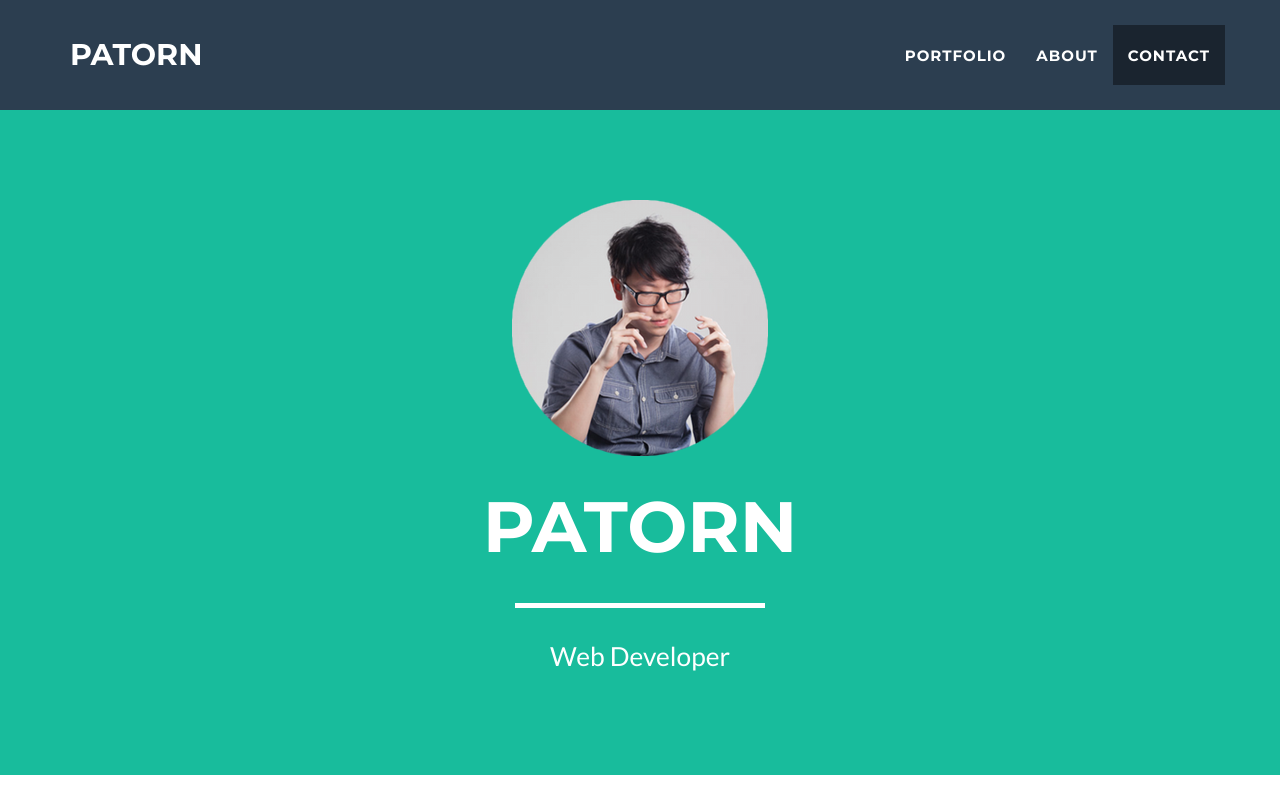
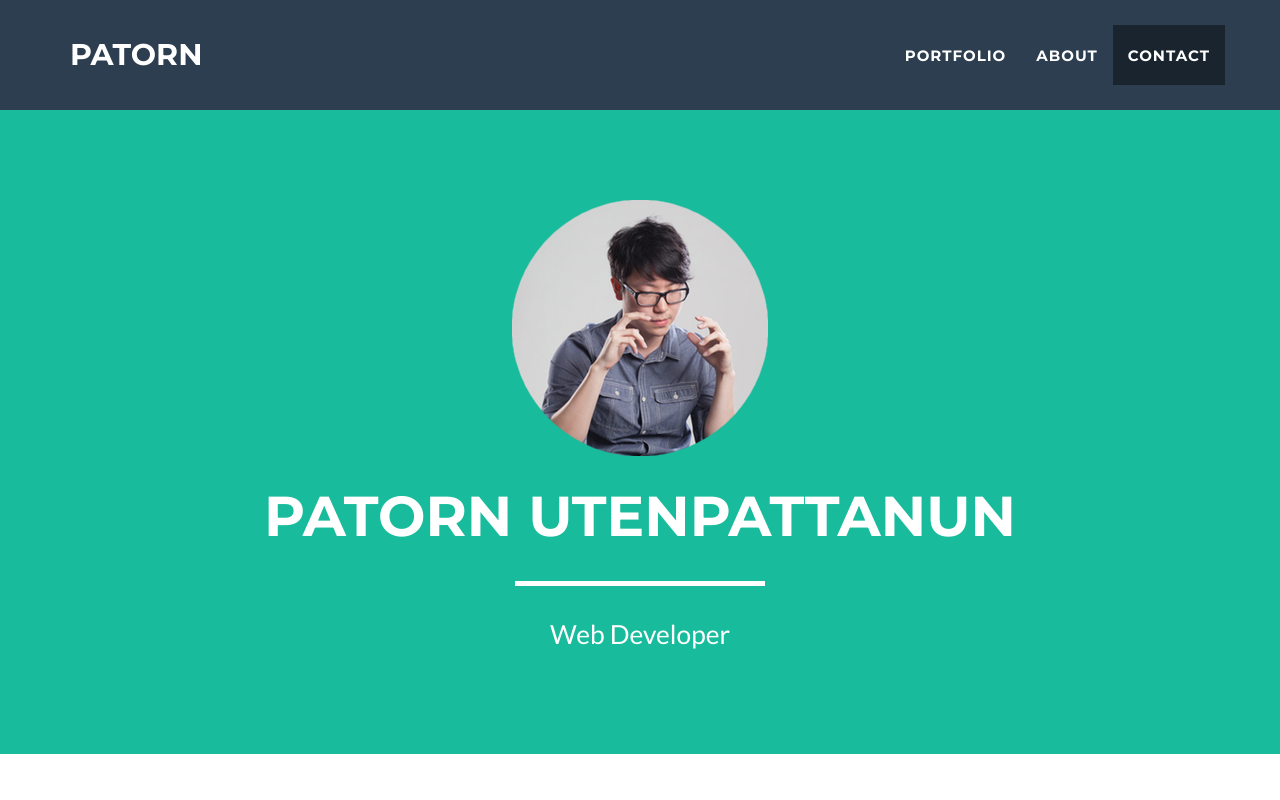
Before and after one commit to patorn/patorn.github.io, a website: page index.html in a window 1280 px wide. Shown: the top 800 px of the page. Drawn offline with nearby package versions, Linux system fonts and the light colour scheme.

Commit message:
Change name font size

```diff
--- a/index.html
+++ b/index.html
@@ -76,7 +76,7 @@
                 <div class="col-lg-12">
                     <img class="img-responsive" src="img/profile.png" alt="">
                     <div class="intro-text">
-                        <span class="name">Patorn</span>
+                        <span class="name">Patorn Utenpattanun</span>
                         <hr class="star-light">
                         <span class="skills">Web Developer</span>
                     </div>
--- a/less/freelancer.less
+++ b/less/freelancer.less
@@ -106,7 +106,7 @@ header {
 		}
 		.intro-text {
 			.name {
-				font-size: 4.75em;
+				font-size: 3.75em;
 			}
 			.skills {
 				font-size: 1.75em;
```
Also changed, not shown: css/freelancer.css.
